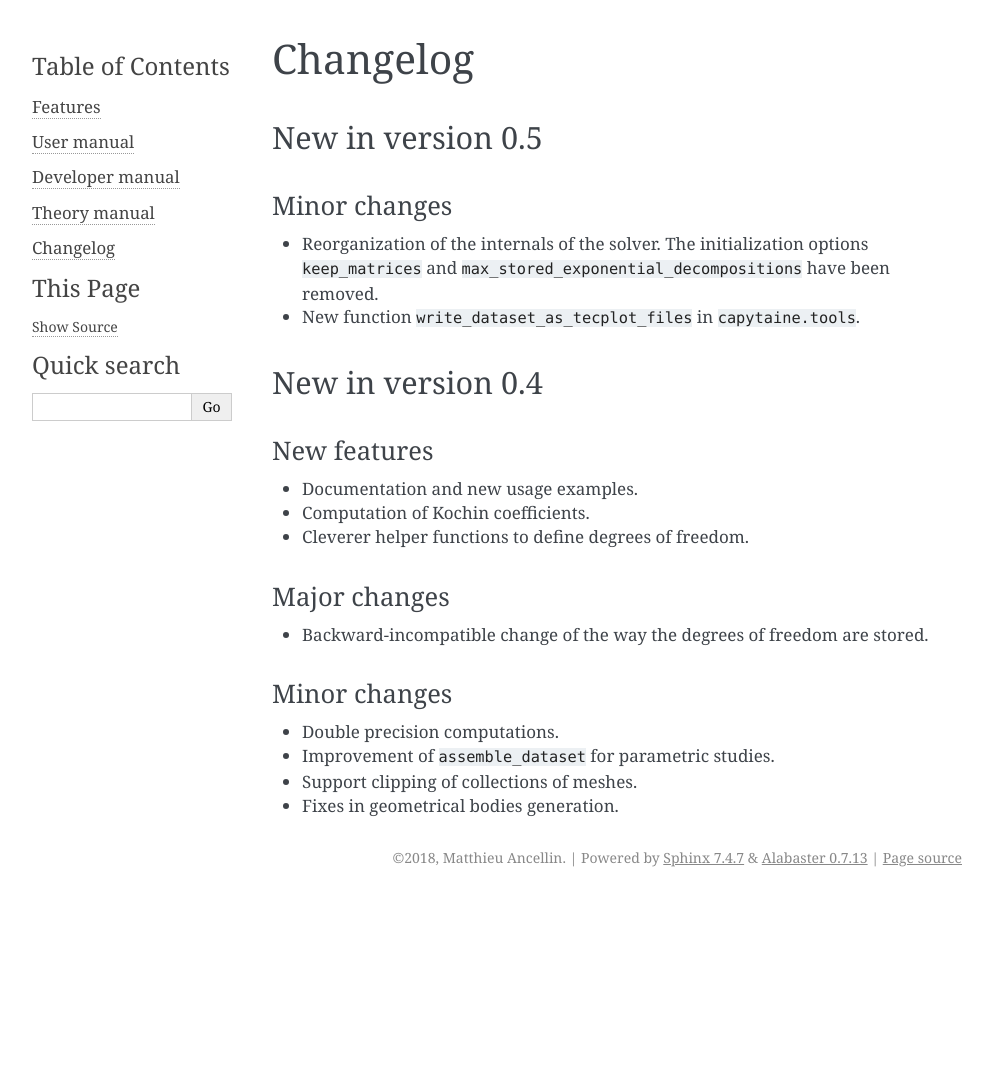
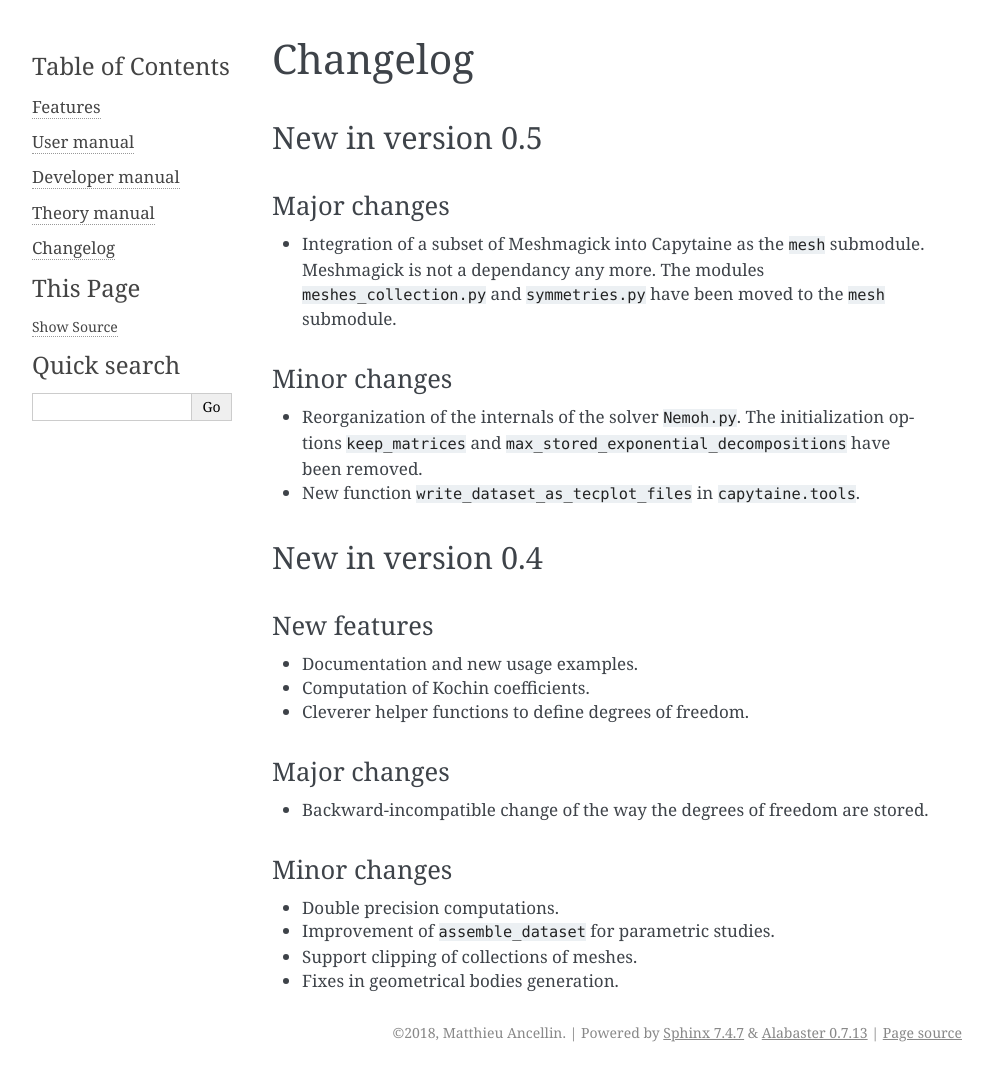
Before and after one commit to capytaine/capytaine, a Sphinx documentation site: the page built from docs/changelog.rst, in a window 1280 px wide. Shown: the whole page, without its empty margins (148-1141 px from the left). Built offline with Sphinx 7.4.7, drawn with Linux system fonts in a browser that asks for light colours; before the commit the page ends 900 px from its top, so only the background shows below that.

Commit message:
Update changelog.

```diff
--- a/docs/changelog.rst
+++ b/docs/changelog.rst
@@ -6,10 +6,17 @@ Changelog
 New in version 0.5
 ------------------
 
+Major changes
+-------------
+
+* Integration of a subset of Meshmagick into Capytaine as the :code:`mesh` submodule.
+  Meshmagick is not a dependancy any more.
+  The modules :code:`meshes_collection.py` and :code:`symmetries.py` have been moved to the :code:`mesh` submodule.
+
 Minor changes
 -------------
 
-* Reorganization of the internals of the solver. The initialization options :code:`keep_matrices` and :code:`max_stored_exponential_decompositions` have been removed.
+* Reorganization of the internals of the solver :code:`Nemoh.py`. The initialization options :code:`keep_matrices` and :code:`max_stored_exponential_decompositions` have been removed.
 * New function :code:`write_dataset_as_tecplot_files` in :code:`capytaine.tools`.
 
 ------------------
```
